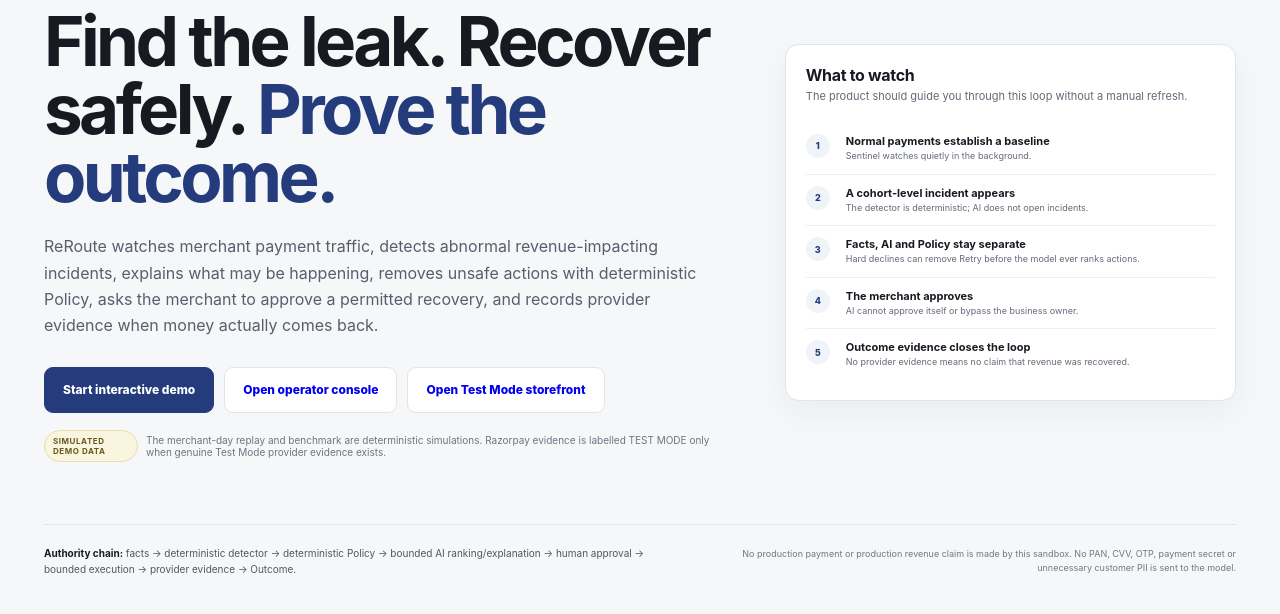
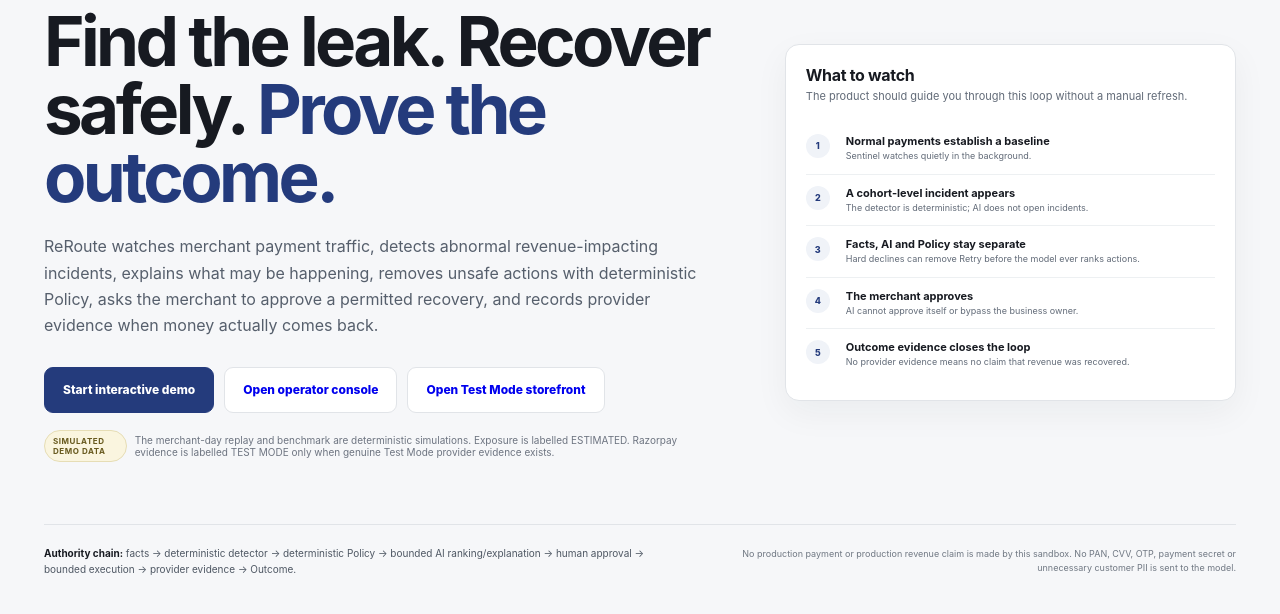
Before and after one commit to aditya-zig/Revnue-Agent, a FastAPI app: page /judge in a window 1280 px wide. Shown: the part 167-781 px from the top of the page. Run offline with FastAPI, Linux system fonts and the light colour scheme; some libraries are stand-ins or nearby versions.

Commit message:
fix(judge): state simulated, estimated and Test Mode claim boundaries explicitly

```diff
--- a/app/templates/judge.html
+++ b/app/templates/judge.html
@@ -26,7 +26,7 @@
           <a class="button secondary" href="/">Open operator console</a>
           <a class="button secondary" href="/storefront">Open Test Mode storefront</a>
         </div>
-        <div class="truth"><strong>SIMULATED DEMO DATA</strong><span>The merchant-day replay and benchmark are deterministic simulations. Razorpay evidence is labelled TEST MODE only when genuine Test Mode provider evidence exists.</span></div>
+        <div class="truth"><strong>SIMULATED DEMO DATA</strong><span>The merchant-day replay and benchmark are deterministic simulations. Exposure is labelled ESTIMATED. Razorpay evidence is labelled TEST MODE only when genuine Test Mode provider evidence exists.</span></div>
       </div>
 
       <aside class="loop" aria-label="How the demo works">
```
